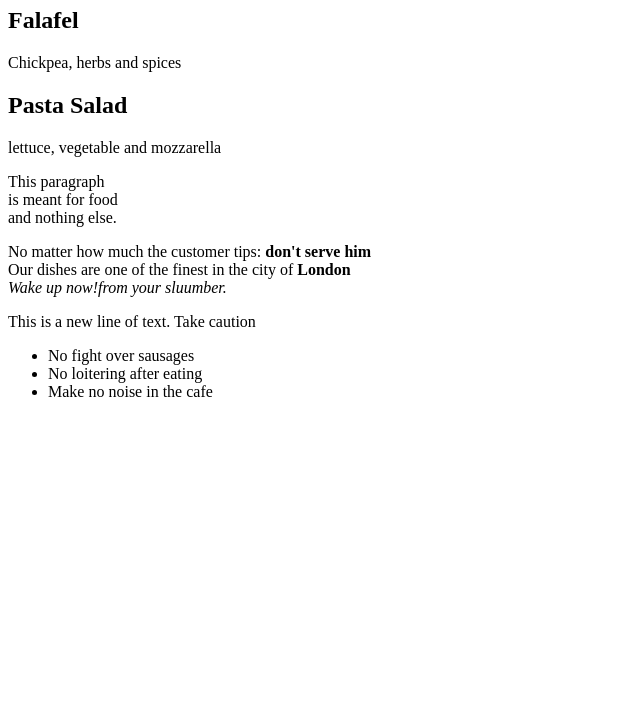
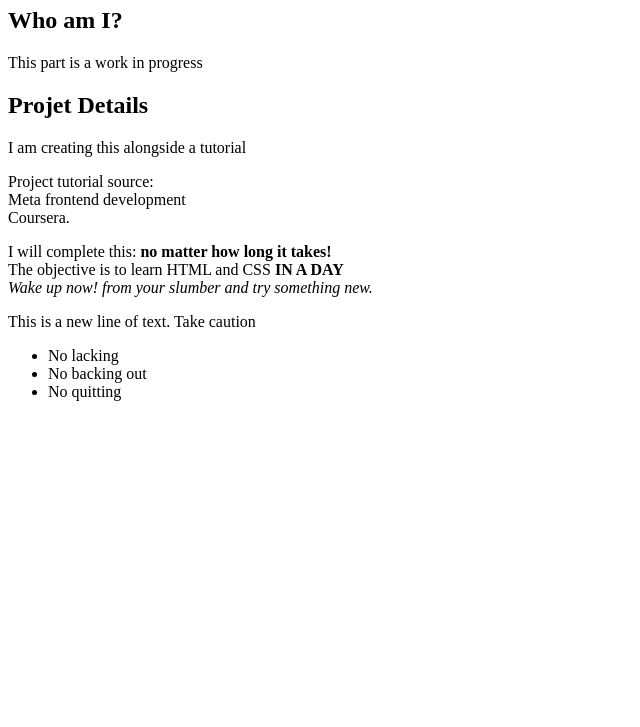
Before and after one commit to cliqueengagements/projecthtml, a plain HTML site: page index.html in a window 1280 px wide. Shown: the part 73-800 px from the top of the page, without its empty margins (0-640 px from the left). Drawn offline with Linux system fonts and the light colour scheme.

Commit message:
added my resolve

```diff
--- a/index.html
+++ b/index.html
@@ -1,33 +1,33 @@
 <!DOCTYPE html>
 <html>
     <head>
-        <title>Little Lemon</title>
+        <title>Html Portfolio</title>
     </head>
     <body>
-        <h1>Our Menu</h1>
-        <h2>Falafel</h2>
-        <p>Chickpea, herbs and spices</p>
-        <h2>Pasta Salad</h2>
-        <p>lettuce, vegetable and mozzarella</p>
-        <p>This paragraph <br>
-            is meant for food<br>
-            and nothing else.
+        <h1>ENIOLA SAMUEL</h1>
+        <h2>Who am I?</h2>
+        <p>This part is a work in progress</p>
+        <h2>Projet Details</h2>
+        <p>I am creating this alongside a tutorial</p>
+        <p>Project tutorial source: <br>
+            Meta frontend development<br>
+            Coursera.
 
 <!--I dont know what a div does yet but we would get there-->
      <div>
         </p>
-        <p>No matter how much the customer tips: <strong>don't serve him</strong><br>
-            Our dishes are one of the finest in the city of <b>London</b>
+        <p>I will complete this: <strong>no matter how long it takes!</strong><br>
+           The objective is to learn HTML and CSS <b>IN A DAY</b>
             <br>
-            <i>Wake up <em>now!</em>from your sluumber.</i>
+            <i>Wake up <em>now!</em> from your slumber and try something new.</i>
         </p>
         <p>
             This is a new line of text.
             Take caution
             <ul>
-                <li>No fight over sausages</li>
-                <li>No loitering after eating</li>
-                <li>Make no noise in the cafe</li>
+                <li>No lacking</li>
+                <li>No backing out</li>
+                <li>No quitting</li>
             </ul>
         </p>
     </div>
```
